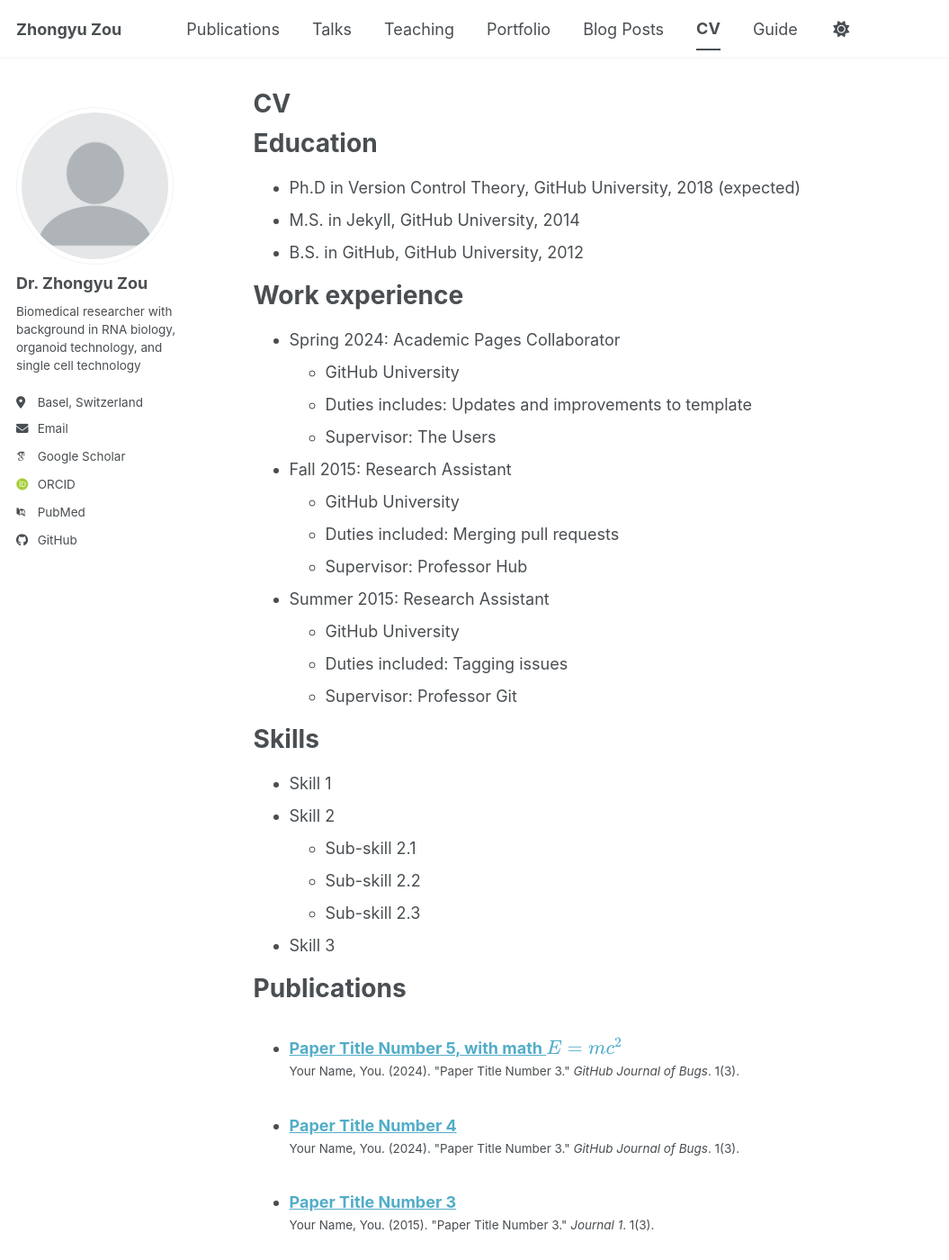
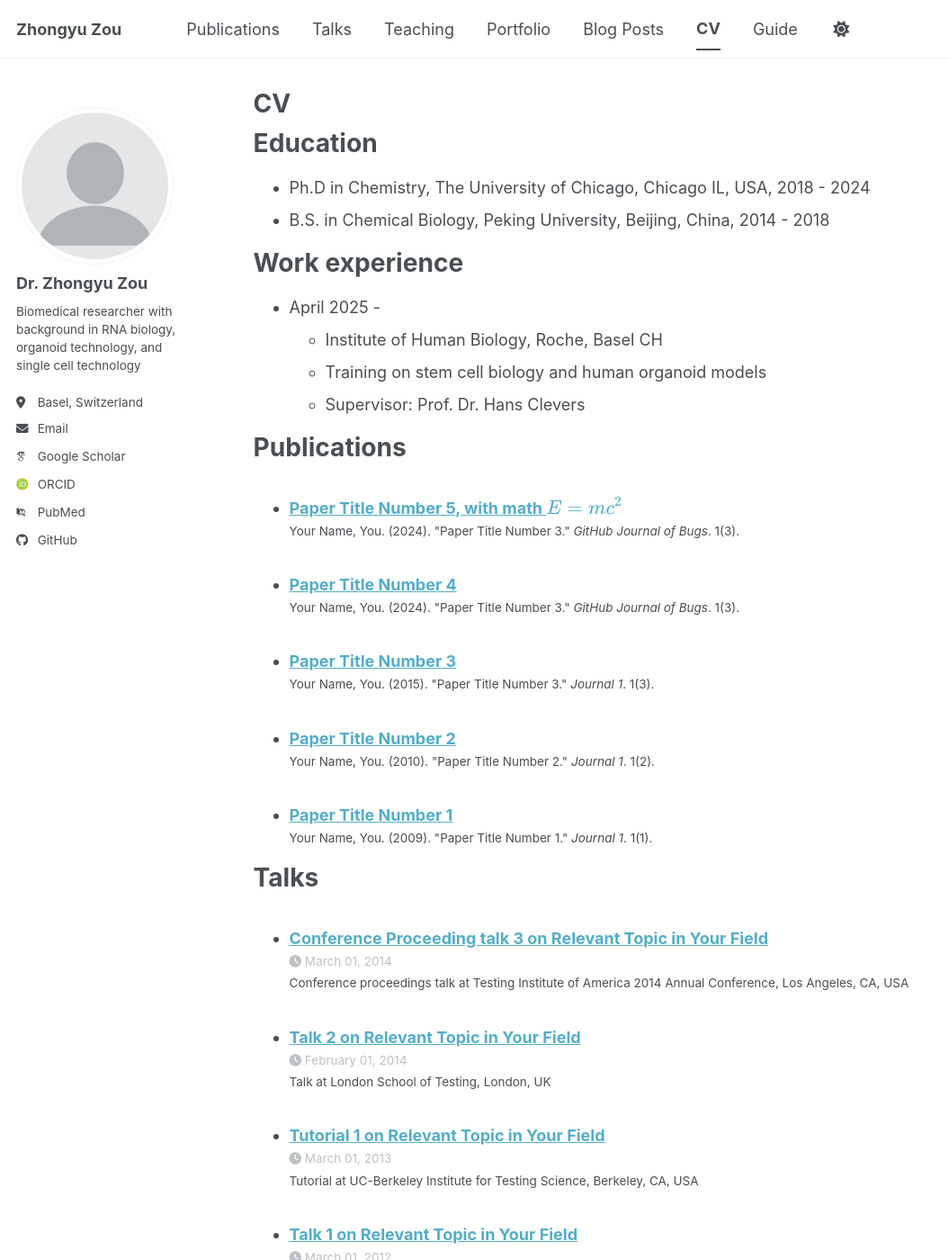
Before and after one commit to zhongyu-zou/zhongyu-zou.github.io, a Jekyll site: the page built from _pages/cv.md, in a window 1280 px wide and 1400 px high. Shown: the whole window at 90% size, without its empty margins (0-1055 px from the left). Built offline with Jekyll 4.4.1, drawn with Linux system fonts in a browser that asks for light colours; some web fonts are replaced; a script bundle is joined from its source files by our own code; library files that are not in the unit come from our copies.

Commit message:
Revise CV with updated education and experience
Updated education and work experience sections with new details.

```diff
--- a/_pages/cv.md
+++ b/_pages/cv.md
@@ -11,35 +11,15 @@ redirect_from:
 
 Education
 ======
-* Ph.D in Version Control Theory, GitHub University, 2018 (expected)
-* M.S. in Jekyll, GitHub University, 2014
-* B.S. in GitHub, GitHub University, 2012
+* Ph.D in Chemistry, The University of Chicago, Chicago IL, USA, 2018 - 2024
+* B.S. in Chemical Biology, Peking University, Beijing, China, 2014 - 2018
 
 Work experience
 ======
-* Spring 2024: Academic Pages Collaborator
-  * GitHub University
-  * Duties includes: Updates and improvements to template
-  * Supervisor: The Users
-
-* Fall 2015: Research Assistant
-  * GitHub University
-  * Duties included: Merging pull requests
-  * Supervisor: Professor Hub
-
-* Summer 2015: Research Assistant
-  * GitHub University
-  * Duties included: Tagging issues
-  * Supervisor: Professor Git
-
-Skills
-======
-* Skill 1
-* Skill 2
-  * Sub-skill 2.1
-  * Sub-skill 2.2
-  * Sub-skill 2.3
-* Skill 3
+* April 2025 -
+  * Institute of Human Biology, Roche, Basel CH
+  * Training on stem cell biology and human organoid models
+  * Supervisor: Prof. Dr. Hans Clevers
 
 Publications
 ======
```
